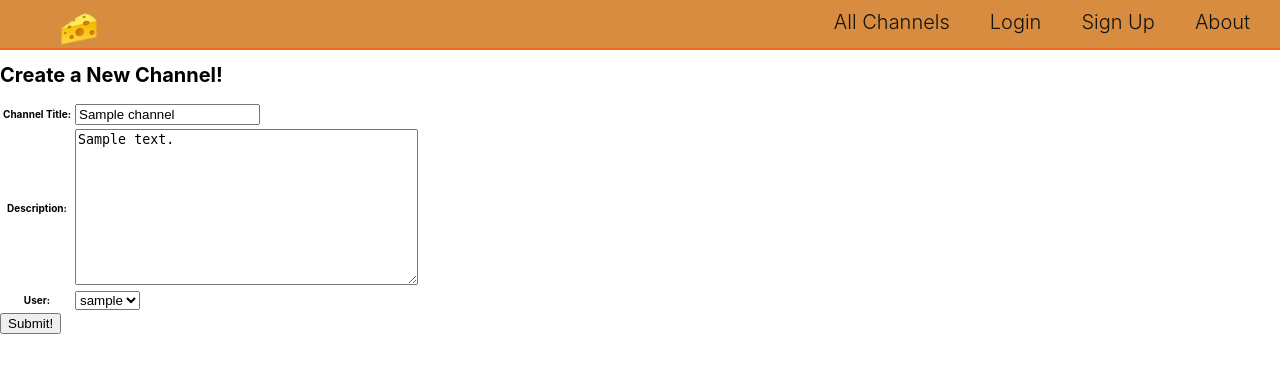
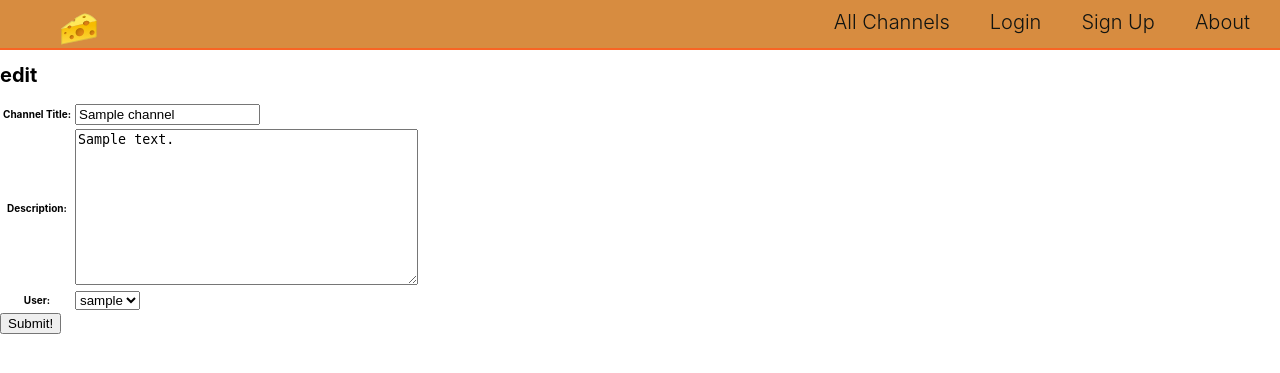
Before and after one commit to Team-Cheese/Cheddit, a Django app: a page that uses main_app/templates/main_app/channel_form.html in a window 1280 px wide. Shown: the top 373 px of the page. Run offline with Django 4.2, Linux system fonts and the light colour scheme; tables that the repository leaves empty hold one stand-in row (values such as "Sample post"); some libraries are stand-ins or nearby versions.

Commit message:
edit feature done

```diff
--- a/main_app/templates/channels/details.html
+++ b/main_app/templates/channels/details.html
@@ -12,6 +12,11 @@
 <form action="{% url 'channels_delete' channels.id %}" method="POST" class="form">
   {% csrf_token %}
   <button type="submit" class="btn danger">Delete!</button>
+</form>
+
+<form action="{% url 'channels_update' channels.id %}" method="POST" class="form">
+  {% csrf_token %}
+  <button type="submit" class="btn danger">edit!</button>
 </form>
 
 <h3>Add a thread</h3>
--- a/main_app/templates/main_app/channel_form.html
+++ b/main_app/templates/main_app/channel_form.html
@@ -2,15 +2,20 @@
 {% load static %}
 
 {% block head %}
-
+<link rel="stylesheet" href="">
 {% endblock %}
 
 {% block content %}
 
+{%if object%}
+<div class="page-header">
+  <h1> edit</h1>
+</div>
+{% else%}
 <div class="page-header">
   <h1>Create a New Channel!</h1>
 </div>
-
+{%endif%}
 <form method="POST" class="form-container">
   {% csrf_token %}
   <table>
```
Also changed, not shown: main_app/migrations/0011_merge_20220412_0851.py (added), main_app/views.py (line endings or trailing spaces).
